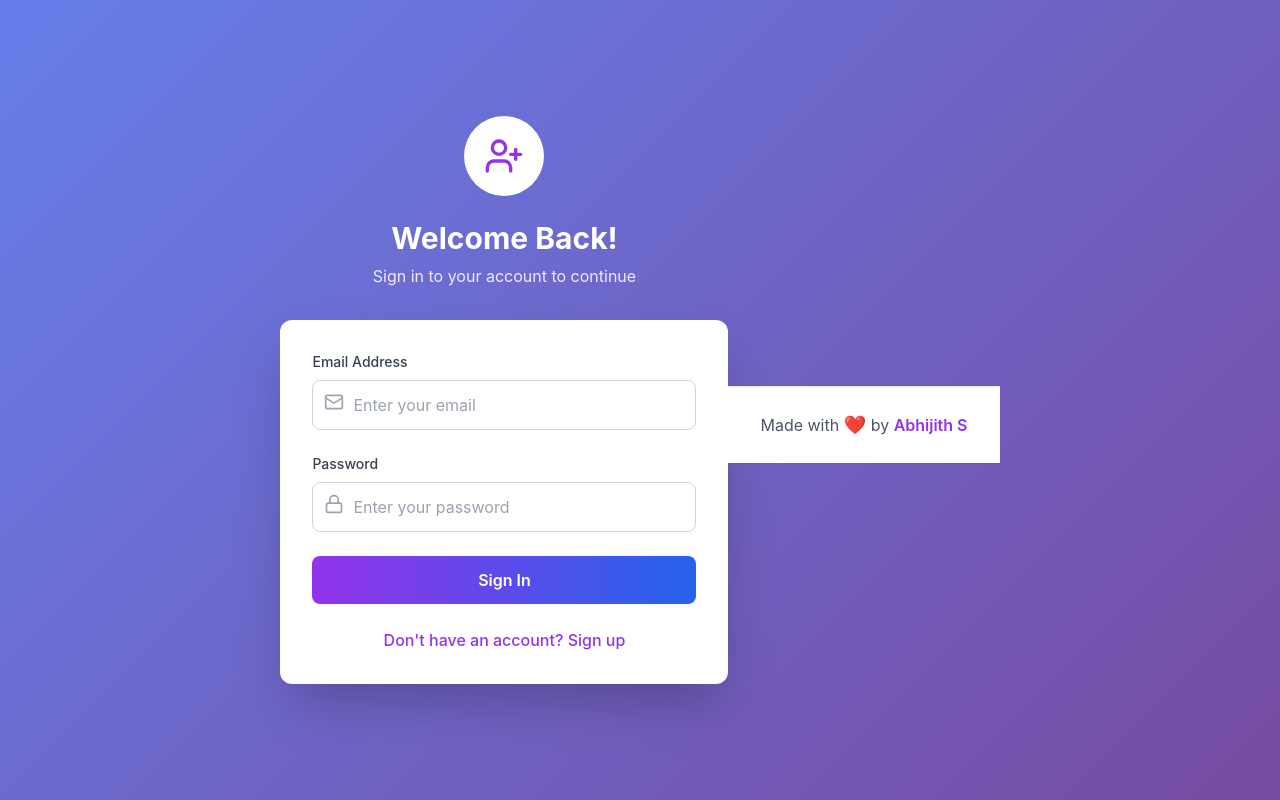
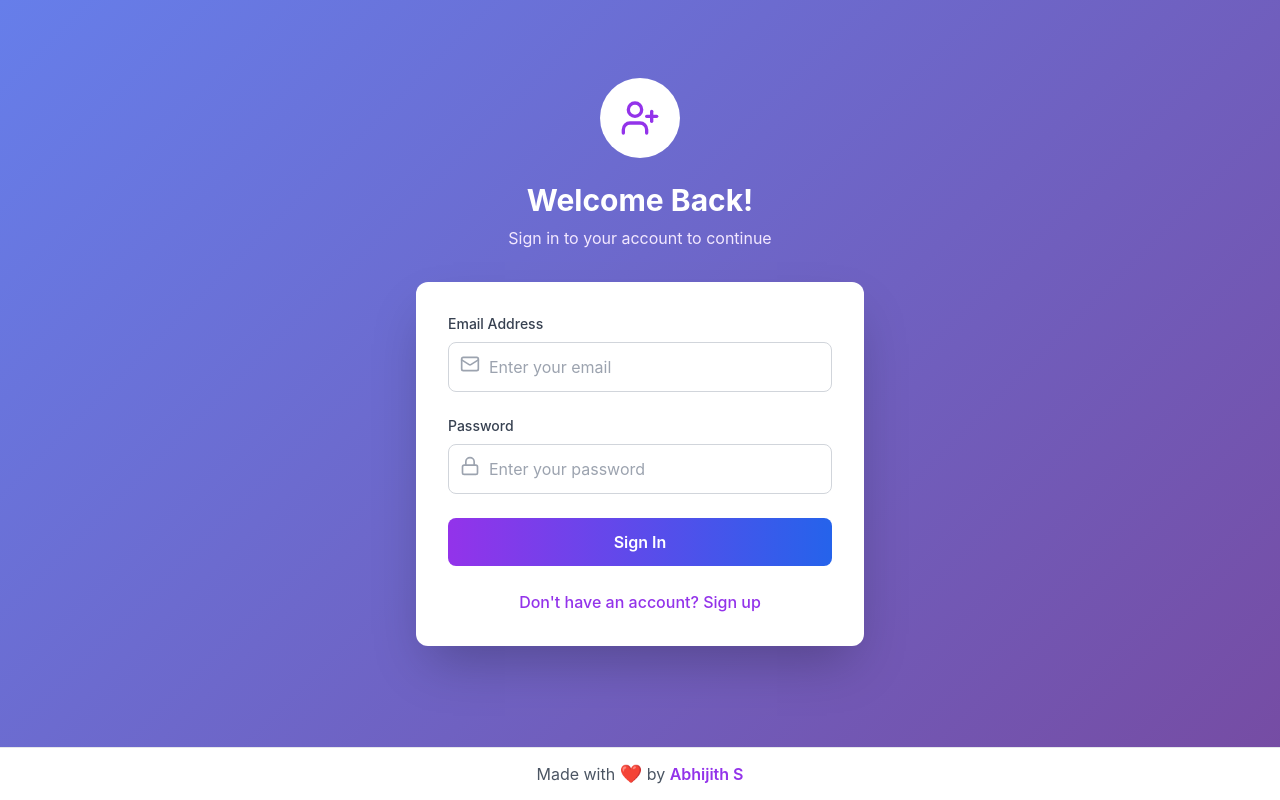
Before and after one commit to abhips2005/Quiz-Master, a React (Vite) app: page / in a window 1280 px wide. Built offline with nearby package versions, Linux system fonts and the light colour scheme; no server answers.

Commit message:
Fixed footer in login / register page

```diff
--- a/src/components/Auth/AuthForm.tsx
+++ b/src/components/Auth/AuthForm.tsx
@@ -39,7 +39,8 @@ export const AuthForm: React.FC<AuthFormProps> = ({ onSuccess }) => {
   };
 
   return (
-    <div className="min-h-screen gradient-bg flex items-center justify-center py-12 px-4 sm:px-6 lg:px-8">
+    <div className="min-h-screen gradient-bg flex flex-col">
+      <div className="flex-1 flex items-center justify-center py-12 px-4 sm:px-6 lg:px-8">
         <div className="max-w-md w-full space-y-8">
           <div className="text-center">
             <div className="mx-auto h-20 w-20 bg-white rounded-full flex items-center justify-center mb-6">
@@ -166,6 +167,7 @@ export const AuthForm: React.FC<AuthFormProps> = ({ onSuccess }) => {
             </div>
           </div>
         </div>
+      </div>
 
       <Footer />
     </div>
--- a/src/components/Layout/Footer.tsx
+++ b/src/components/Layout/Footer.tsx
@@ -2,7 +2,7 @@ import React from 'react';
 
 export const Footer: React.FC = () => {
   return (
-    <footer className="bg-white border-t border-gray-200 py-4 sm:py-6 mt-8 sm:mt-12">
+    <footer className="bg-white border-t border-gray-200 py-2 sm:py-3 mt-4 sm:mt-6">
       <div className="max-w-7xl mx-auto px-3 sm:px-6 lg:px-8">
         <div className="text-center">
           <p className="text-sm sm:text-base text-gray-600">
```
Lines whose indentation alone changed are shown as unchanged.
